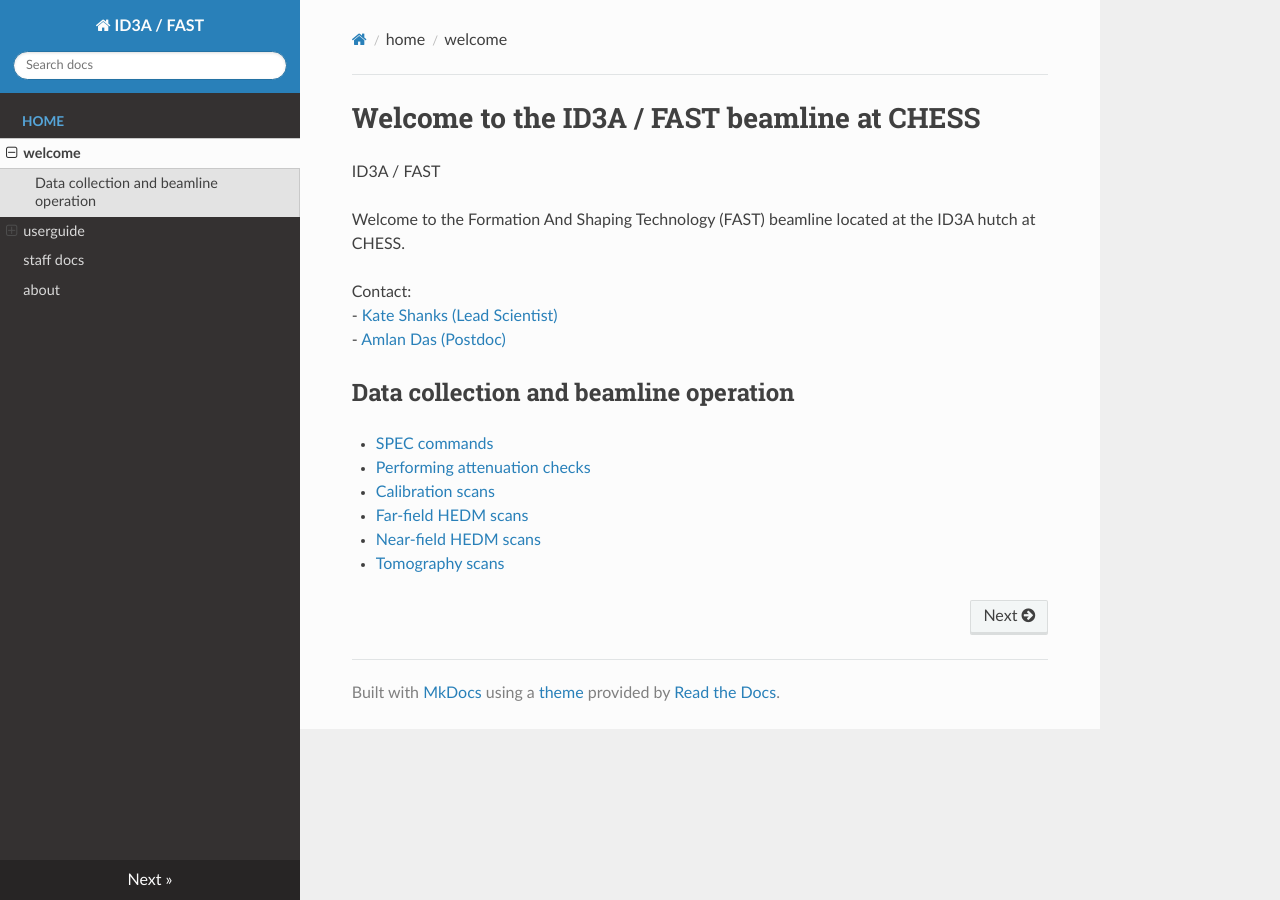
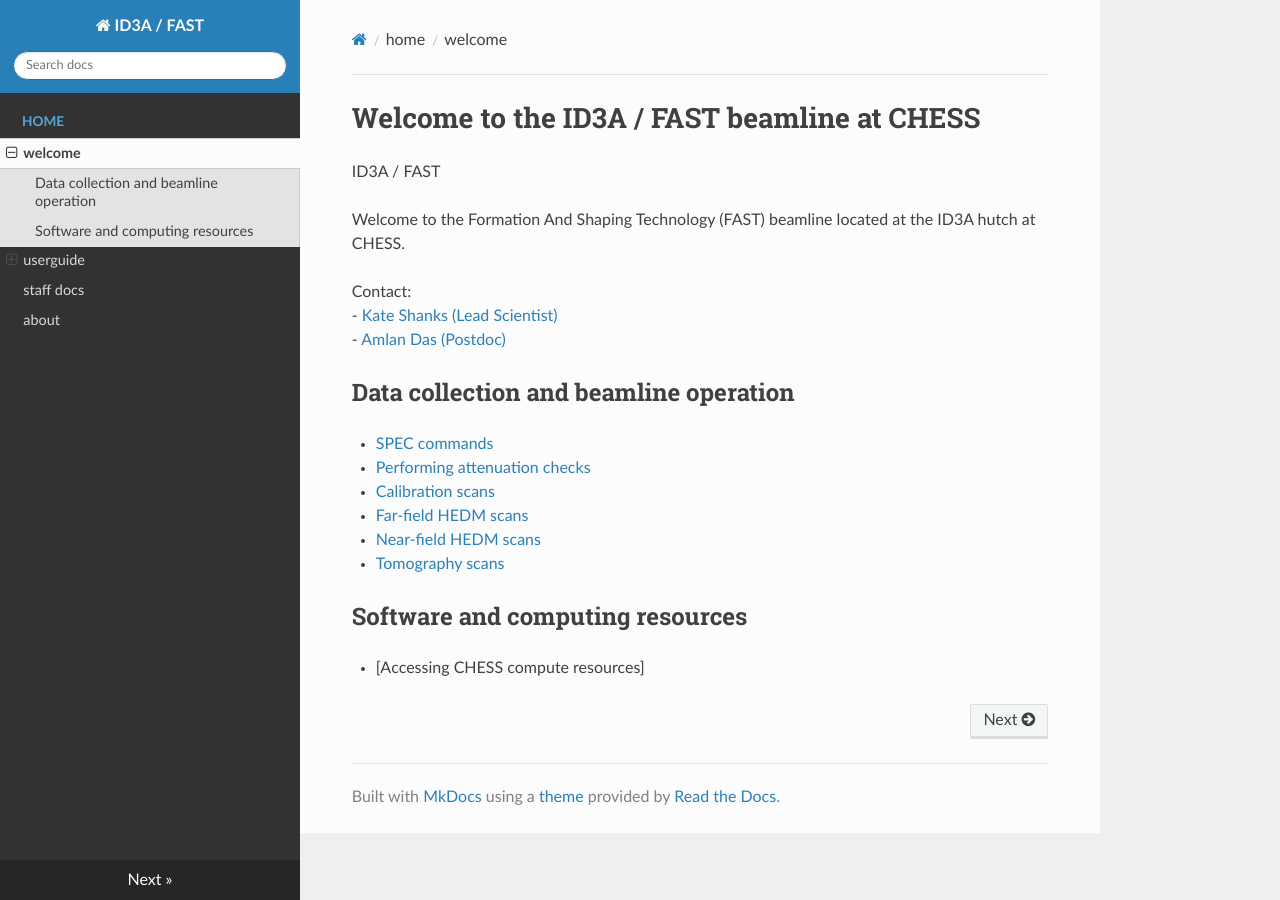
Before and after one commit to ksg52/CHESS-ID3A-FAST, an MkDocs documentation site: the page built from docs/index.md, in a window 1280 px wide. Built offline with MkDocs 1.6.1, drawn with Linux system fonts in a browser that asks for light colours; nearby versions of some CDN libraries.

Commit message:
Update index.md

```diff
--- a/docs/index.md
+++ b/docs/index.md
@@ -15,3 +15,6 @@ Contact:
 * [Far-field HEDM scans](userguide/scans/ff/ff_scans.md)
 * [Near-field HEDM scans](userguide/scans/nf/nf_scans.md)
 * [Tomography scans](userguide/scans/tomo/tomo_scans.md)
+
+## Software and computing resources
+* [Accessing CHESS compute resources]
```
